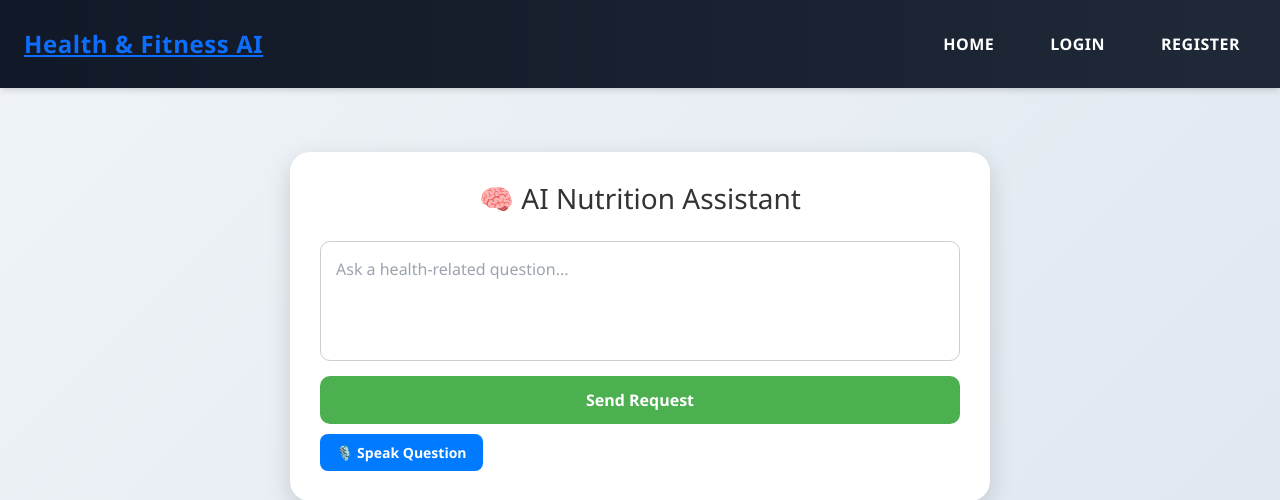
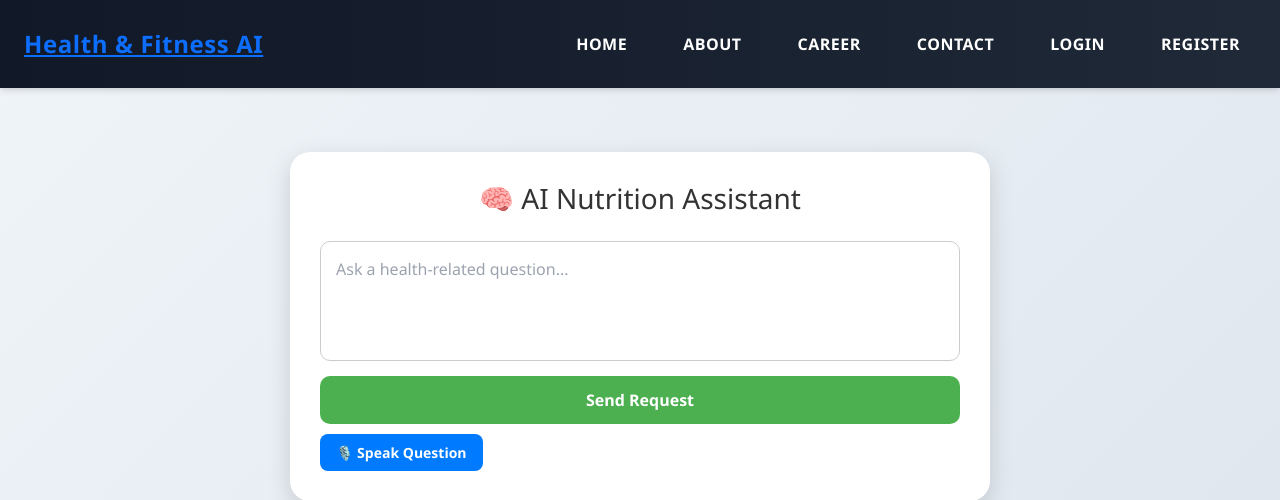
Before and after one commit to amma630/health, a Django app: page /chat/ in a window 1280 px wide. Shown: the top 500 px of the page. Run offline with Django 5.2, Linux system fonts and the light colour scheme.

Commit message:
Update base.html

```diff
--- a/health_fitness_ai/templates/users/base.html
+++ b/health_fitness_ai/templates/users/base.html
@@ -186,6 +186,10 @@
           <a href="{% url 'logout' %}" class="hover:text-red-400">Logout</a>
         {% else %}
           <a href="{% url 'home' %}" class="nav-link">Home</a>
+         <a href="{% url 'about' %}" class="nav-link">About</a>
+          <a href="{% url 'carrer' %}" class="nav-link">Career</a>
+          <a href="{% url 'contact' %}" class="nav-link">Contact</a>
+
           <a href="{% url 'login' %}" class="nav-link text-blue-400">Login</a>
           <a href="{% url 'register' %}" class="nav-link text-green-400">Register</a>
         {% endif %}
@@ -216,6 +220,10 @@
           <a href="{% url 'logout' %}" class="hover:text-red-400" onclick="toggleMenu()">Logout</a>
         {% else %}
           <a href="{% url 'home' %}" class="nav-link" onclick="toggleMenu()">Home</a>
+         <a href="{% url 'about' %}" class="nav-link" onclick="toggleMenu()">About</a>
+          <a href="{% url 'carrer' %}" class="nav-link" onclick="toggleMenu()">Career</a>
+          <a href="{% url 'contact' %}" class="nav-link" onclick="toggleMenu()">Contact</a>
+
           <a href="{% url 'login' %}" class="nav-link text-blue-400" onclick="toggleMenu()">Login</a>
           <a href="{% url 'register' %}" class="nav-link text-green-400" onclick="toggleMenu()">Register</a>
         {% endif %}
```
